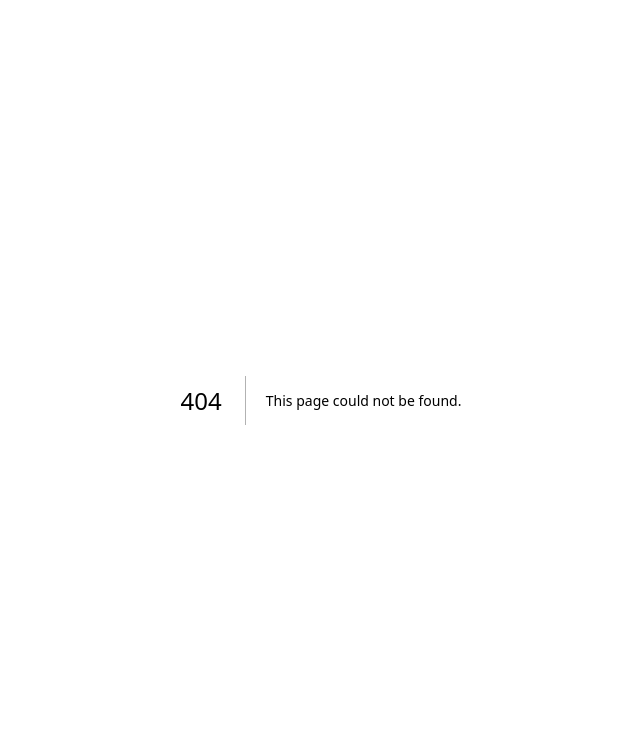
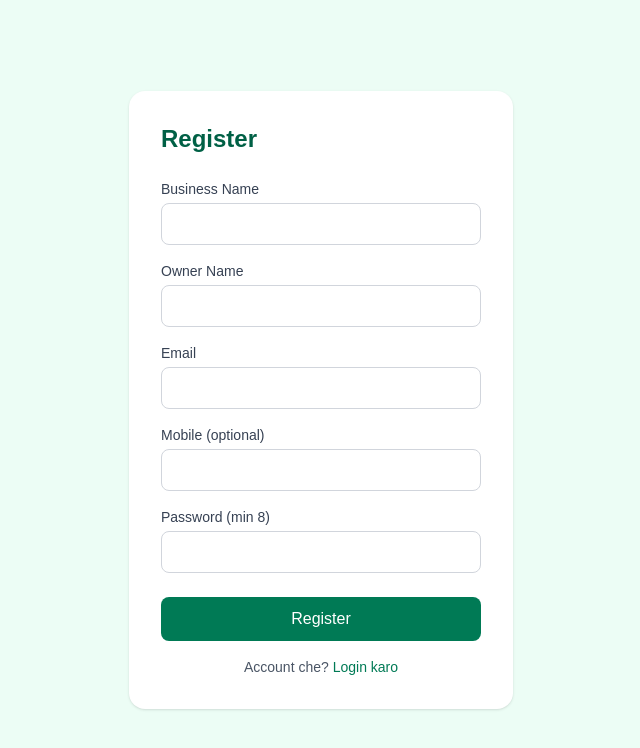
Before and after one commit to ankitaimlengineer/volonce-ai-billing, a Next.js app in the folder apps/web/: page /register in a window 1280 px wide. Before the commit this address had no page. Shown: the top 748 px of the page, without its empty margins (319-959 px from the left). Built offline with nearby package versions, Linux system fonts and the light colour scheme; no server answers.

Commit message:
feat(web): login and register connected to API with CORS

```diff
--- /dev/null
+++ b/apps/web/app/dashboard/page.tsx
@@ -0,0 +1,10 @@
+export default function DashboardPage() {
+  return (
+    <main className="min-h-screen flex items-center justify-center bg-emerald-50 p-6">
+      <div className="rounded-2xl bg-white p-8 shadow text-center">
+        <h1 className="text-2xl font-bold text-emerald-800">Dashboard</h1>
+        <p className="mt-2 text-gray-600">Setup pooru thayu che.</p>
+      </div>
+    </main>
+  );
+}
--- a/apps/web/app/login/page.tsx
+++ b/apps/web/app/login/page.tsx
@@ -1,16 +1,33 @@
 "use client";
 
 import Link from "next/link";
+import { useRouter } from "next/navigation";
 import { useState } from "react";
+import { apiPost, saveTokens, TokenResponse } from "@/lib/api";
 
 export default function LoginPage() {
+  const router = useRouter();
   const [email, setEmail] = useState("");
   const [password, setPassword] = useState("");
+  const [error, setError] = useState("");
+  const [loading, setLoading] = useState(false);
 
-  function handleSubmit(e: React.FormEvent) {
+  async function handleSubmit(e: React.FormEvent) {
     e.preventDefault();
-    // API connection comes in the next step
-    alert(`Login clicked: ${email}`);
+    setError("");
+    setLoading(true);
+    try {
+      const tokens = await apiPost<TokenResponse>("/api/v1/auth/login", {
+        email,
+        password,
+      });
+      saveTokens(tokens);
+      router.push(tokens.setup_completed ? "/dashboard" : "/setup");
+    } catch (err) {
+      setError(err instanceof Error ? err.message : "Login failed");
+    } finally {
+      setLoading(false);
+    }
   }
 
   return (
@@ -20,6 +37,10 @@ export default function LoginPage() {
         className="w-full max-w-sm rounded-2xl bg-white p-8 shadow"
       >
         <h1 className="text-2xl font-bold text-emerald-800">Login</h1>
+
+        {error && (
+          <p className="mt-4 rounded-lg bg-red-50 p-3 text-sm text-red-700">{error}</p>
+        )}
 
         <label className="mt-6 block text-sm font-medium text-gray-700">Email</label>
         <input
@@ -42,15 +63,16 @@ export default function LoginPage() {
 
         <button
           type="submit"
-          className="mt-6 w-full rounded-lg bg-emerald-700 py-2.5 font-medium text-white hover:bg-emerald-800"
+          disabled={loading}
+          className="mt-6 w-full rounded-lg bg-emerald-700 py-2.5 font-medium text-white hover:bg-emerald-800 disabled:opacity-60"
         >
-          Login
+          {loading ? "Please wait..." : "Login"}
         </button>
 
         <p className="mt-4 text-center text-sm text-gray-600">
-          No Account?{" "}
+          Account nathi?{" "}
           <Link href="/register" className="text-emerald-700 font-medium">
-            Register
+            Register karo
           </Link>
         </p>
       </form>
--- /dev/null
+++ b/apps/web/app/register/page.tsx
@@ -0,0 +1,94 @@
+"use client";
+
+import Link from "next/link";
+import { useRouter } from "next/navigation";
+import { useState } from "react";
+import { apiPost, saveTokens, TokenResponse } from "@/lib/api";
+
+export default function RegisterPage() {
+  const router = useRouter();
+  const [form, setForm] = useState({
+    business_name: "",
+    full_name: "",
+    email: "",
+    mobile: "",
+    password: "",
+  });
+  const [error, setError] = useState("");
+  const [loading, setLoading] = useState(false);
+
+  function update(field: string, value: string) {
+    setForm((f) => ({ ...f, [field]: value }));
+  }
+
+  async function handleSubmit(e: React.FormEvent) {
+    e.preventDefault();
+    setError("");
+    setLoading(true);
+    try {
+      const tokens = await apiPost<TokenResponse>("/api/v1/auth/register", {
+        ...form,
+        mobile: form.mobile || null,
+      });
+      saveTokens(tokens);
+      router.push("/setup");
+    } catch (err) {
+      setError(err instanceof Error ? err.message : "Register failed");
+    } finally {
+      setLoading(false);
+    }
+  }
+
+  const input =
+    "mt-1 w-full rounded-lg border border-gray-300 px-3 py-2 text-gray-900 focus:outline-none focus:ring-2 focus:ring-emerald-500";
+
+  return (
+    <main className="min-h-screen flex items-center justify-center bg-emerald-50 p-6">
+      <form
+        onSubmit={handleSubmit}
+        className="w-full max-w-sm rounded-2xl bg-white p-8 shadow"
+      >
+        <h1 className="text-2xl font-bold text-emerald-800">Register</h1>
+
+        {error && (
+          <p className="mt-4 rounded-lg bg-red-50 p-3 text-sm text-red-700">{error}</p>
+        )}
+
+        <label className="mt-6 block text-sm font-medium text-gray-700">Business Name</label>
+        <input required minLength={2} className={input} value={form.business_name}
+          onChange={(e) => update("business_name", e.target.value)} />
+
+        <label className="mt-4 block text-sm font-medium text-gray-700">Owner Name</label>
+        <input required minLength={2} className={input} value={form.full_name}
+          onChange={(e) => update("full_name", e.target.value)} />
+
+        <label className="mt-4 block text-sm font-medium text-gray-700">Email</label>
+        <input type="email" required className={input} value={form.email}
+          onChange={(e) => update("email", e.target.value)} />
+
+        <label className="mt-4 block text-sm font-medium text-gray-700">Mobile (optional)</label>
+        <input className={input} value={form.mobile}
+          onChange={(e) => update("mobile", e.target.value)} />
+
+        <label className="mt-4 block text-sm font-medium text-gray-700">Password (min 8)</label>
+        <input type="password" required minLength={8} className={input} value={form.password}
+          onChange={(e) => update("password", e.target.value)} />
+
+        <button
+          type="submit"
+          disabled={loading}
+          className="mt-6 w-full rounded-lg bg-emerald-700 py-2.5 font-medium text-white hover:bg-emerald-800 disabled:opacity-60"
+        >
+          {loading ? "Please wait..." : "Register"}
+        </button>
+
+        <p className="mt-4 text-center text-sm text-gray-600">
+          Account che?{" "}
+          <Link href="/login" className="text-emerald-700 font-medium">
+            Login karo
+          </Link>
+        </p>
+      </form>
+    </main>
+  );
+}
--- /dev/null
+++ b/apps/web/app/setup/page.tsx
@@ -0,0 +1,10 @@
+export default function SetupPage() {
+  return (
+    <main className="min-h-screen flex items-center justify-center bg-emerald-50 p-6">
+      <div className="rounded-2xl bg-white p-8 shadow text-center">
+        <h1 className="text-2xl font-bold text-emerald-800">Business Setup Wizard</h1>
+        <p className="mt-2 text-gray-600">Aa page Phase 2 ma banavishu.</p>
+      </div>
+    </main>
+  );
+}
--- /dev/null
+++ b/apps/web/lib/api.ts
@@ -0,0 +1,34 @@
+const API_URL = process.env.NEXT_PUBLIC_API_URL ?? "http://localhost:8000";
+
+export type TokenResponse = {
+  access_token: string;
+  refresh_token: string;
+  token_type: string;
+  setup_completed: boolean;
+};
+
+export async function apiPost<T>(path: string, body: unknown): Promise<T> {
+  const res = await fetch(`${API_URL}${path}`, {
+    method: "POST",
+    headers: { "Content-Type": "application/json" },
+    body: JSON.stringify(body),
+  });
+
+  if (!res.ok) {
+    let message = "Something went wrong";
+    try {
+      const data = await res.json();
+      if (typeof data.detail === "string") message = data.detail;
+      else if (Array.isArray(data.detail)) message = "Please check the entered details";
+    } catch {}
+    throw new Error(message);
+  }
+  return res.json() as Promise<T>;
+}
+
+// TEMPORARY: localStorage is only for development.
+// We will move tokens to httpOnly cookies in a later step.
+export function saveTokens(t: TokenResponse) {
+  localStorage.setItem("access_token", t.access_token);
+  localStorage.setItem("refresh_token", t.refresh_token);
+}
```
Also changed, not shown: 1 other file (tests, documents, lock files or other folders).
